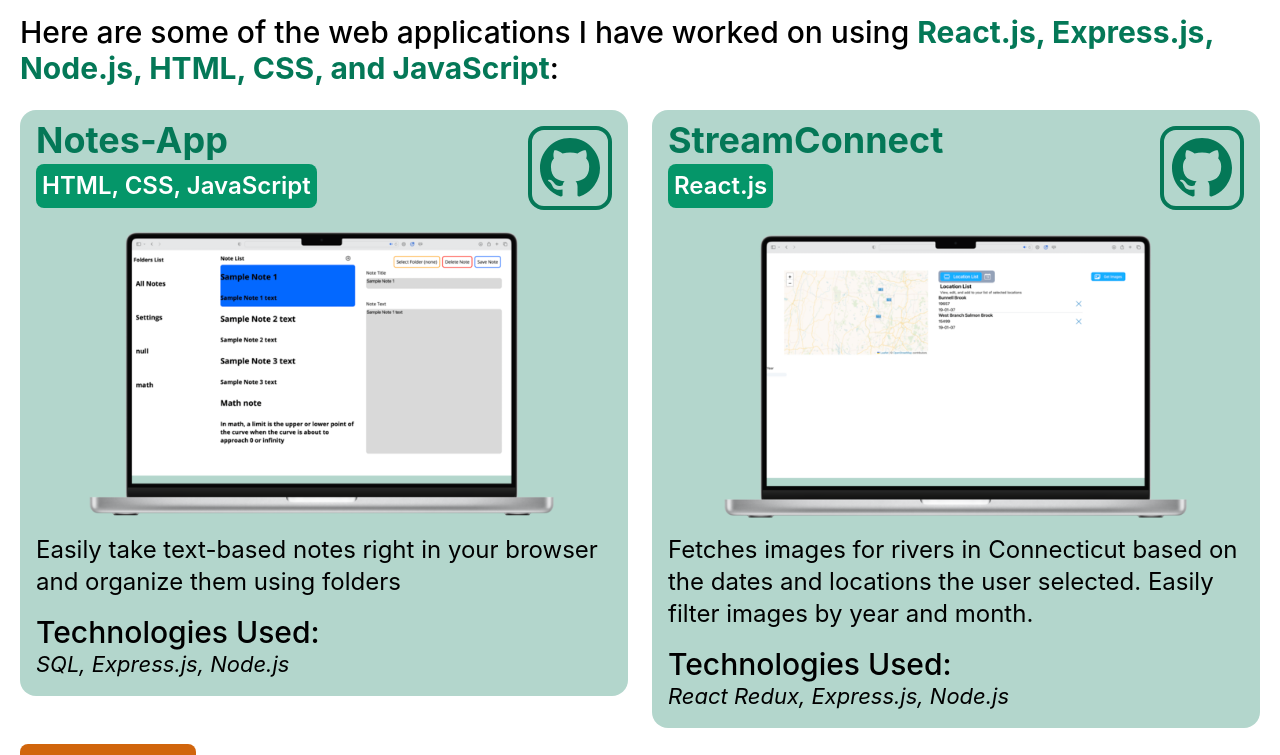
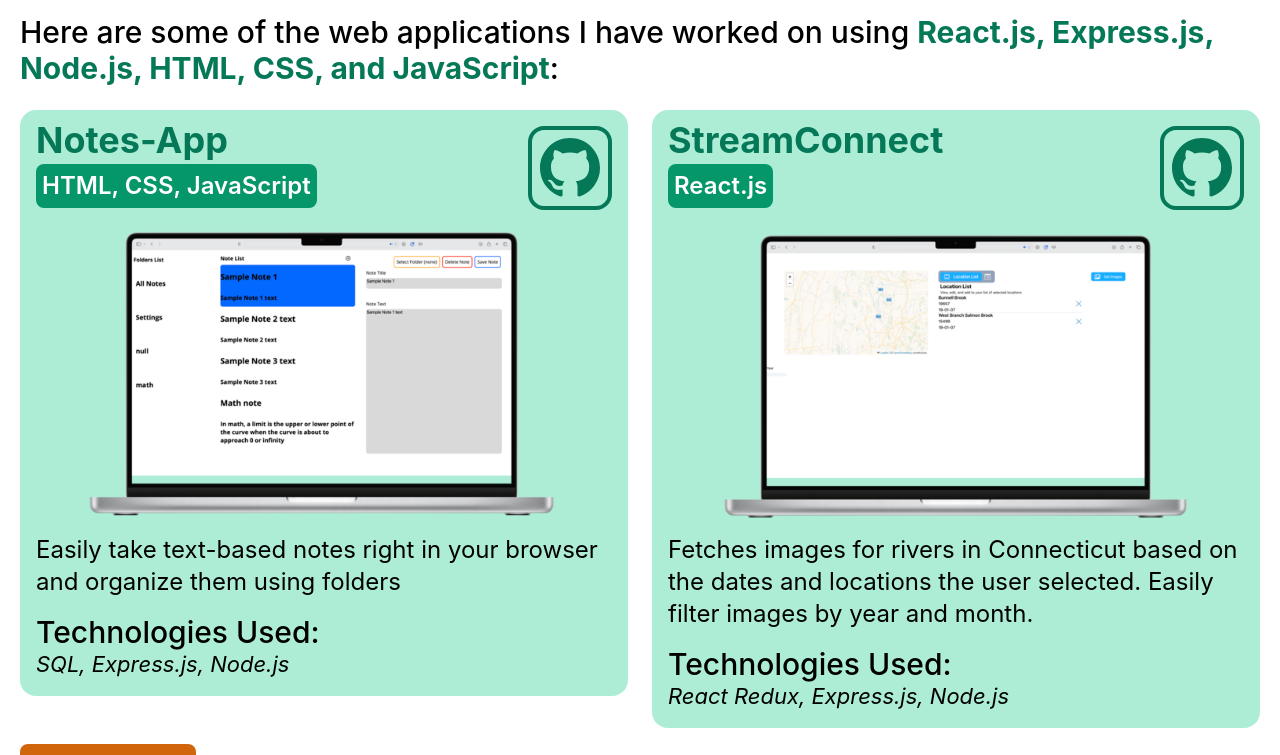
Before and after one commit to jaredrkozar/personal-site, a React (Create React App) app: page / in a window 1280 px wide. Shown: the part 2606-3361 px from the top of the page. Built offline with nearby package versions, Linux system fonts and the light colour scheme.

Commit message:
improved some more colors

```diff
--- a/src/App.js
+++ b/src/App.js
@@ -7,8 +7,6 @@ import Experience from "./Experience";
 import Contact from "./Contact";
 
 function App() {
-  const vw = Math.max(document.documentElement.clientWidth || 0, window.innerWidth || 0)
-
   return (
     <div className="w-full overflow-x-none bg-white dark:bg-black w-full h-fit">
       <div className="relative w-fit h-full bg-gradient-to-b from-blue-300 dark:from-blue-900">
@@ -25,8 +23,8 @@ function App() {
       <Contact/>
       </div>
       <div className="w-full justify-center items-center flex flex-col pb-8">
-        <h3 className="text-black dark:text-white text-2xl">Jared Kozar, {new Date().getFullYear()}</h3>
-        <h3 className="text-black dark:text-white text-2xl">Made with React and Tailwind CSS</h3>
+        <h1 className="text-black dark:text-white text-2xl">Jared Kozar, {new Date().getFullYear()}</h1>
+        <h1 className="text-black dark:text-white text-2xl">Made with React and Tailwind CSS</h1>
       </div>
     </div>
   );
--- a/src/Apps/WebApps.js
+++ b/src/Apps/WebApps.js
@@ -8,8 +8,8 @@ import StreamConnectDark from "../images/screenshots/StreamConnectDark.png"
 function WebApps() {
     const colors = {
         fullBackground: "bg-emerald-600 dark:bg-emerald-700",
-        opaqueBackground: "bg-emerald-700/30  dark:bg-emerald-700/40",
-        imageBackground: "border-emerald-700 text-emerald-700 dark:border-emerald-200 dark:text-emerald-200 hover:bg-emerald-700 hover:text-emerald-200 dark:hover:text-emerald-700 dark:hover:bg-emerald-200",
+        opaqueBackground: "bg-emerald-400/40  dark:bg-emerald-700/40",
+        imageBackground: "border-emerald-700 text-emerald-700 dark:border-emerald-200 dark:text-emerald-200 hover:bg-emerald-700 hover:text-emerald-200 dark:hover:text-emerald-900 dark:hover:bg-emerald-200",
         fullText: "text-emerald-700 dark:text-emerald-300 font-bold"
     }
 
@@ -37,7 +37,7 @@ function WebApps() {
     return (
         <div className="">
             <HeaderTextStyle title="Web Apps" bgStyle={colors.fullBackground}>
-            <h3 className="md:text-3xl text-2xl font-medium text-black dark:text-white">Here are some of the web applications I have worked on using <span className={colors.fullText}>React.js, Express.js, Node.js, HTML, CSS, and JavaScript</span>:</h3>
+            <h1 className="md:text-3xl text-2xl font-medium text-black dark:text-white">Here are some of the web applications I have worked on using <span className={colors.fullText}>React.js, Express.js, Node.js, HTML, CSS, and JavaScript</span>:</h1>
             </HeaderTextStyle>
             <div className="relative top-6 w-full">
                 <div className="w-full relative grid md:grid-cols-apps gap-6">
--- a/src/Apps/iOSApps.js
+++ b/src/Apps/iOSApps.js
@@ -10,7 +10,7 @@ import ImageResizerLightScreenshots from "../images/screenshots/ImageResizerLigh
 function IOSApps() {
     const colors = {
         fullBackground: "bg-orange-600 dark:bg-orange-600",
-        opaqueBackground: "bg-orange-300/40 dark:bg-orange-400/40",
+        opaqueBackground: "bg-orange-300/40 dark:bg-orange-600/30",
         imageBackground: "border-orange-600 text-orange-600 dark:border-orange-200 dark:text-orange-200 hover:bg-orange-600 hover:text-orange-100 dark:hover:text-orange-800 dark:hover:bg-orange-200",
         fullText: "text-orange-600 dark:text-orange-300 font-bold"
     }
@@ -41,7 +41,7 @@ function IOSApps() {
     return (
         <div className="">
             <HeaderTextStyle title="iOS Apps" bgStyle={colors.fullBackground}>
-                <h3 className="md:text-3xl text-2xl font-medium text-black dark:text-white">Here are some of the iOS, iPadOS, Mac, and Apple Watch apps I've worked on using <span className={colors.fullText}>Swift and SwiftUI</span>:</h3>
+                <h1 className="md:text-3xl text-2xl font-medium text-black dark:text-white">Here are some of the iOS, iPadOS, Mac, and Apple Watch apps I've worked on using <span className={colors.fullText}>Swift and SwiftUI</span>:</h1>
             </HeaderTextStyle>
 
             <div className="relative top-6 w-full">
--- a/src/Components/Buttons.js
+++ b/src/Components/Buttons.js
@@ -4,7 +4,7 @@ import { BsGithub } from "react-icons/bs";
 export function NavbarButton(props) {
     return (
         <div className="flex dark:text-white text-black rounded-lg relative bg-transparent hover:bg-slate-400/50 dark:hover:bg-white/20 hover:text-lg items-center justify-start">
-            <a className="inline-flex w-full h-full" href = {props.item.name == "Resume" ? Resume : props.item.link} aria-label={props.item.name} target="_blank" rel="noopener">
+            <a className="inline-flex w-full h-full" href = {props.item.name === "Resume" ? Resume : props.item.link} aria-label={props.item.name} target="_blank" rel="noreferrer">
                 <div className="flex transform transition duration-500 hover:scale-105 p-2 gap-8 md:gap-3 flex justify-center items-center">
                     <h1 className="text-3xl">{props.item.icon}</h1>
                     <h1 className="text-2xl">{props.item.name}</h1>
@@ -18,7 +18,7 @@ export function GithubAppButton(props) {
     var hoverState = "transform transition duration-500 p-2 flex items-center justify-center rounded-xl md:rounded-2xl border-2 md:border-4 group-hover: " + props.color
     return (
         <div className={hoverState} key={props.key}>
-            <a className="h-full w-full" href = {props.link}>
+            <a className="h-full w-full" href = {props.link} aria-label={props.alt}>
                 <div className="dark:group-hover:mix-blend-difference">
                     <h1 className="text-5xl md:text-6xl group"><BsGithub/></h1>
                 </div>
--- a/src/Components/Navbar.js
+++ b/src/Components/Navbar.js
@@ -50,7 +50,7 @@ function NavBar(props) {
 
           <div className="relative gap-3">
               <div className="text-2xl font-bold gap-4 flex rounded-md relative bg-transparent space-x-15 flex items-center">
-              <img className="object-cover h-14 w-14 rounded-full border-white border" src={profilePicture} alt="picture of jared kozar"></img>
+              <img className="object-cover h-14 w-14 rounded-full border-white border" src={profilePicture} alt="Me similing wearing a blue button-down shirt in front of Central Park"></img>
               <h1>Jared Kozar</h1>
               </div>
 
--- a/src/Skills.js
+++ b/src/Skills.js
@@ -71,7 +71,7 @@ function Skills() {
 
             <TechList title="Languages" array={languagesList} colorStyles="bg-green-600/30 dark:bg-green-500/20" textStyles="text-green-800 dark:text-green-400"/>
             <TechList title="Frontend" array={frontEndList} colorStyles="bg-red-600/30 dark:bg-red-400/25" textStyles="text-red-800 dark:text-red-300"/>
-            <TechList title="Backend" array={backEndList} colorStyles="bg-blue-600/30 dark:bg-blue-600/20" textStyles="text-blue-800 dark:text-blue-400"/>
+            <TechList title="Backend" array={backEndList} colorStyles="bg-blue-600/30 dark:bg-blue-600/20" textStyles="text-blue-800 dark:text-blue-300"/>
             <TechList title="Tools" array={toolsList} colorStyles="bg-yellow-400/50 dark:bg-yellow-600/30" textStyles="text-yellow-700 dark:text-yellow-300"/>
             </div>
         </div>
```
